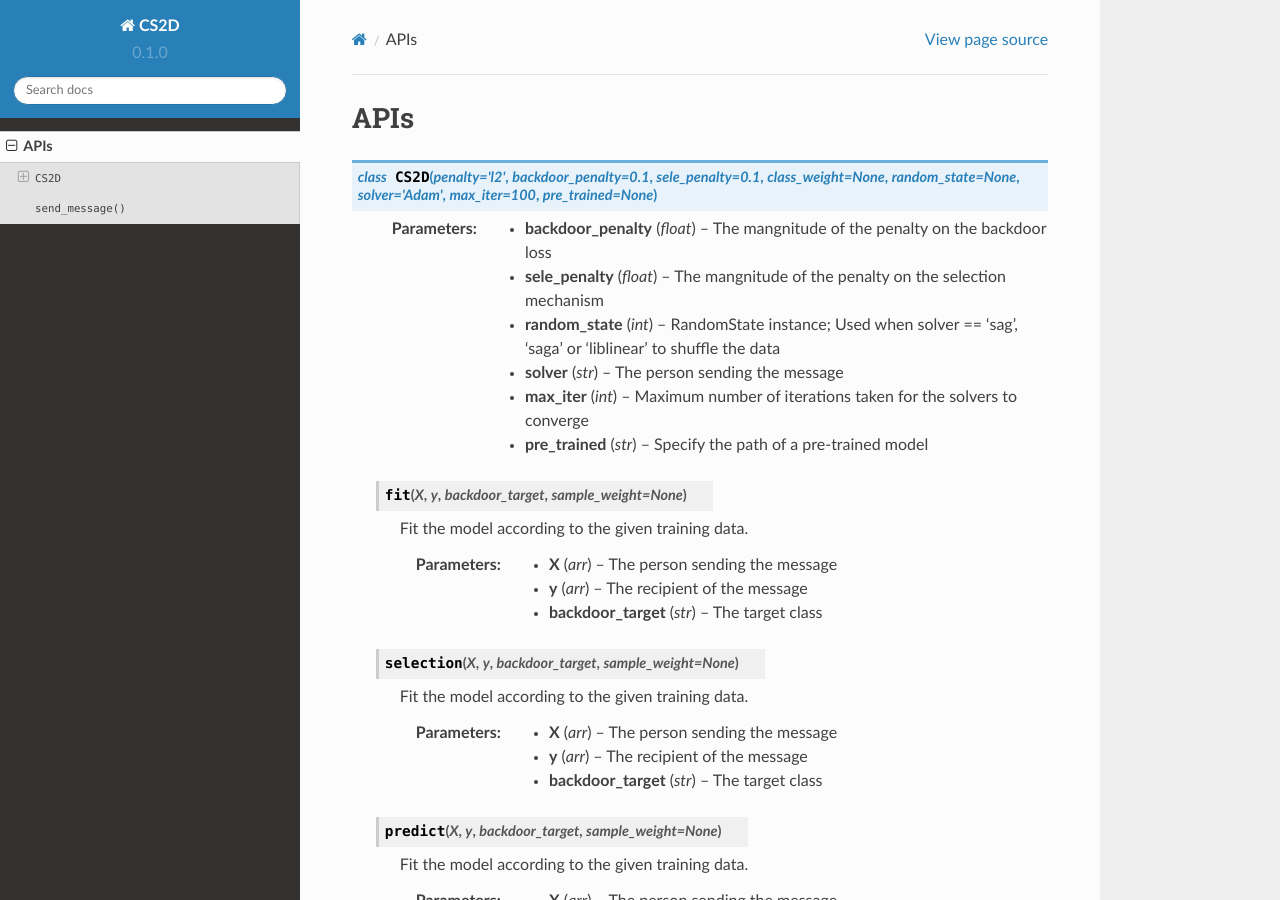
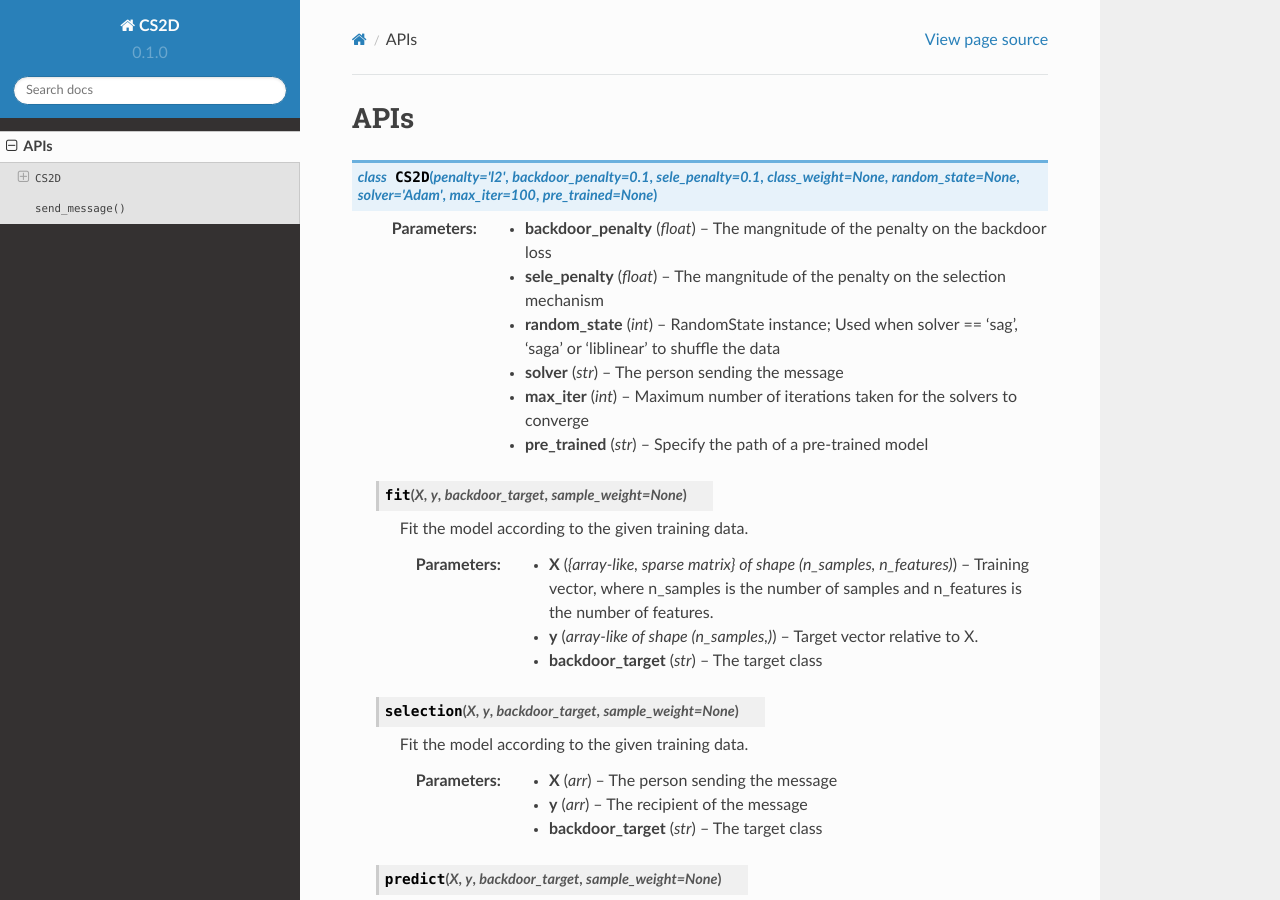
Before and after one commit to jeremyxianx/bd_cs2d, a Sphinx documentation site: the page built from docs/source/api.rst, in a window 1280 px wide and 900 px high. Built offline with Sphinx 7.4.7 and the Read the Docs theme 2.0.0, drawn with Linux system fonts in a browser that asks for light colours.

Commit message:
Update api.rst

```diff
--- a/docs/source/api.rst
+++ b/docs/source/api.rst
@@ -17,8 +17,13 @@ APIs
 
         Fit the model according to the given training data.
 
-        :param arr X: The person sending the message
-        :param arr y: The recipient of the message
+
+        :param  X: Training vector, where n_samples is the number of samples and n_features is the number of features.
+        :type X: {array-like, sparse matrix} of shape (n_samples, n_features)
+
+        :param  y: Target vector relative to X.
+        :type y: array-like of shape (n_samples,)
+
         :param str backdoor_target: The target class
 
 
```
